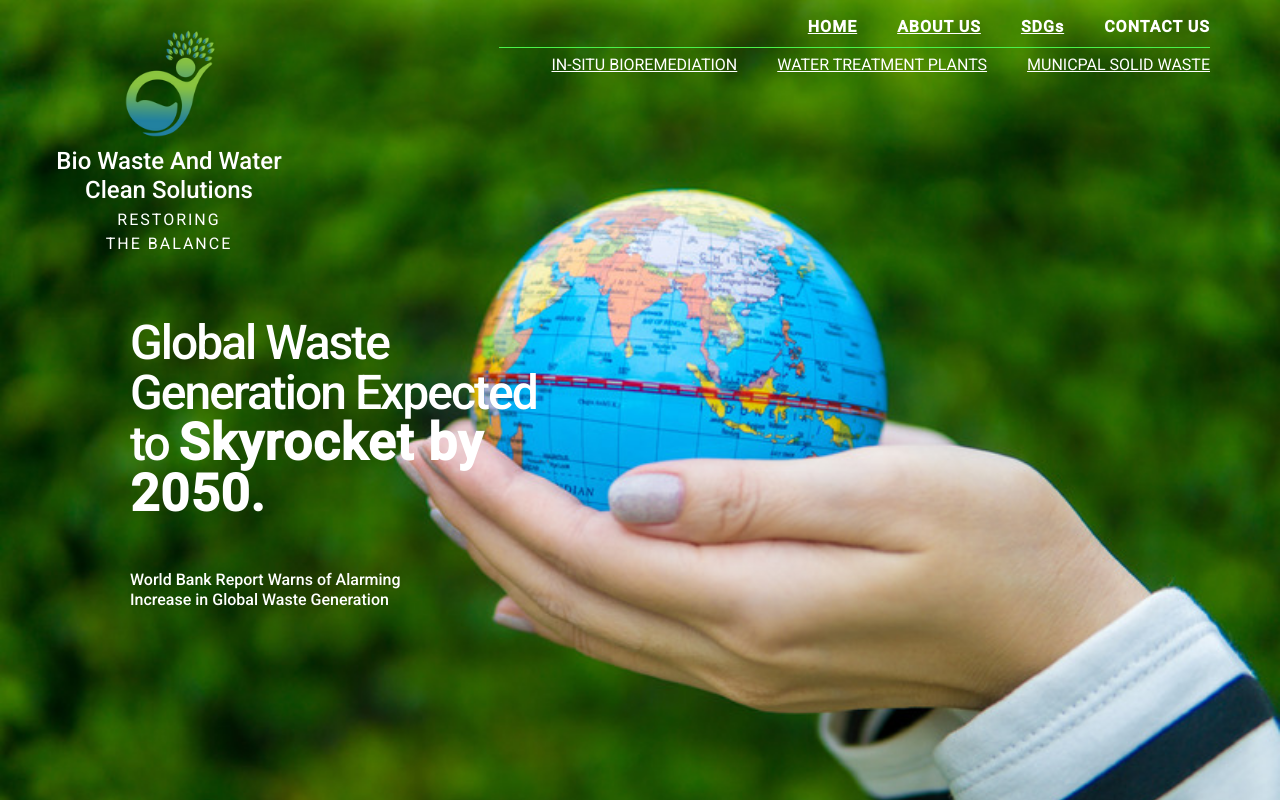
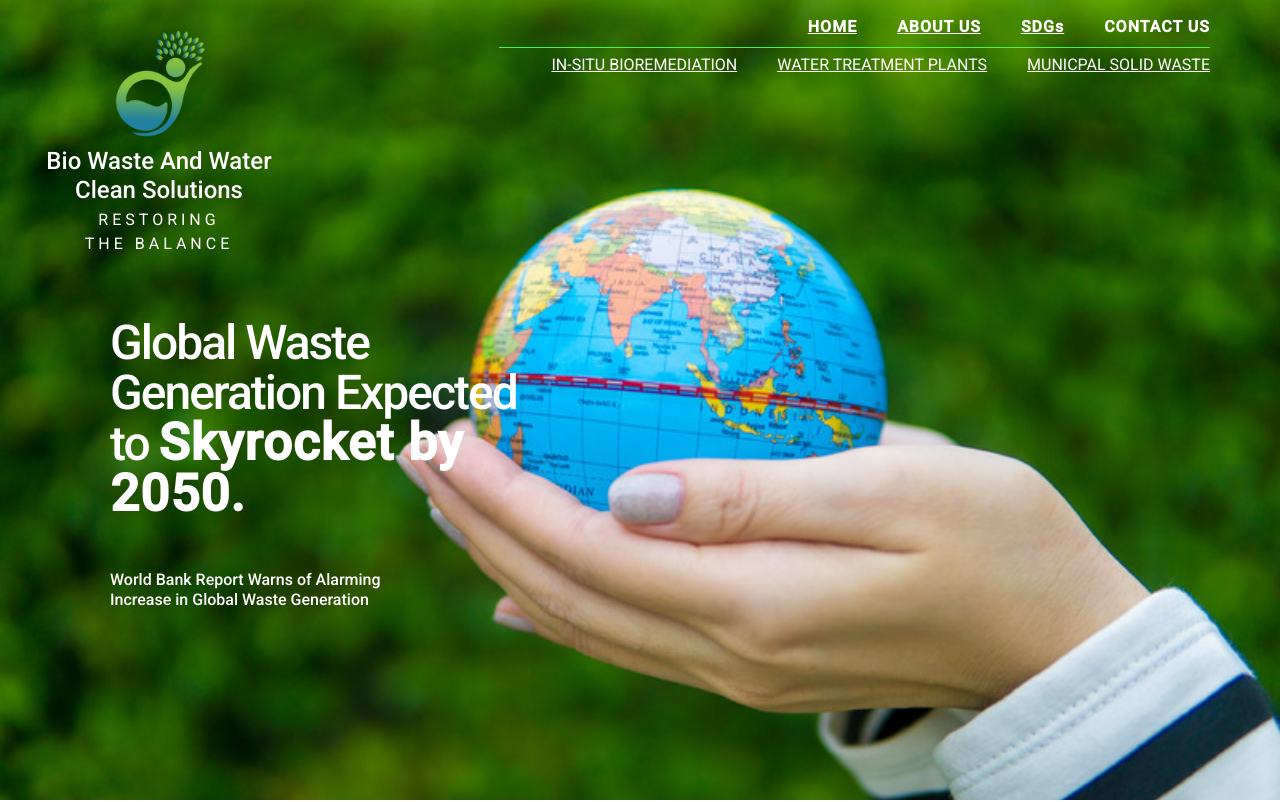
Before and after one commit to Nikhil-Yadavv/drruteassig.github.io, a plain HTML site: page index.html in a window 1280 px wide. Shown: the top 802 px of the page. Drawn offline with nearby package versions, Linux system fonts and the light colour scheme; a web font is replaced by a local one.

Commit message:
Update style.css

```diff
--- a/style.css
+++ b/style.css
@@ -60,7 +60,7 @@ ul{
     text-decoration: none;
 }
 .logo{
-    margin: 20px 0 0 40px;
+    margin: 20px 0 0 30px;
     width: 258px;
     height: 226px;
     text-align: center;
@@ -78,12 +78,12 @@ ul{
 .logo p{
     text-align: center;
     color: white;
-    letter-spacing: 2px;
+    letter-spacing: 4px;
     margin-top: -5px;
 }
 .below{
     margin-top: 9vh;
-    margin-left: 130px;
+    margin-left: 110px;
     height: 300px;
     color: white;
 }
@@ -263,6 +263,12 @@ ul{
     margin-top: 50px;
     font-weight: bolder;
 }
+.sp{
+    letter-spacing: 4px;
+}
+.port h4{
+    font-weight: bold;
+}
 .chk{
     margin-bottom: -2px;
 }
```
